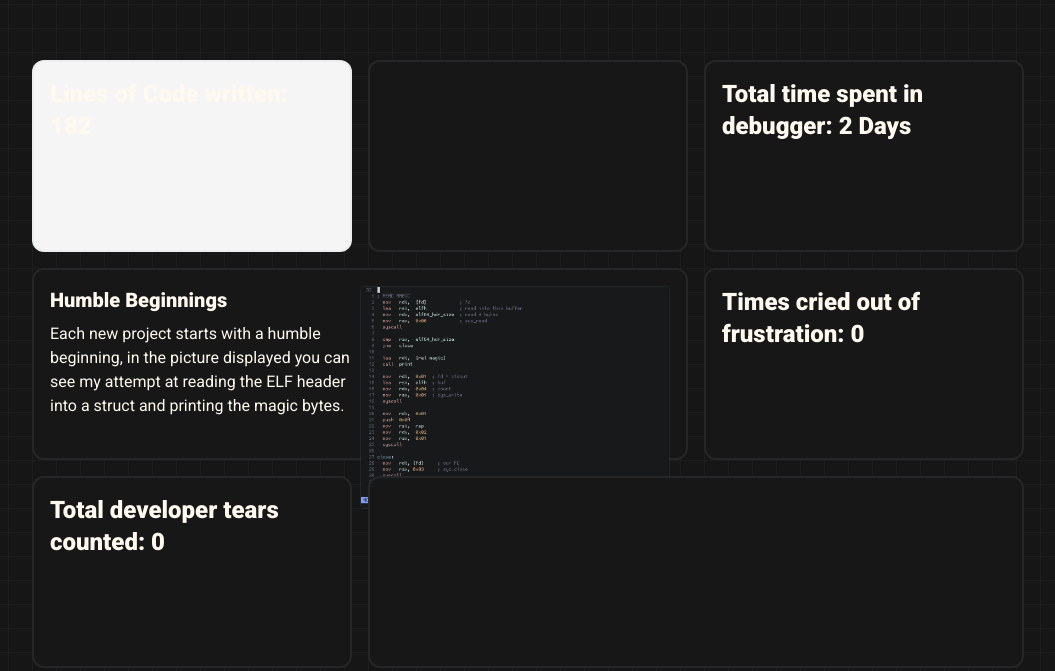
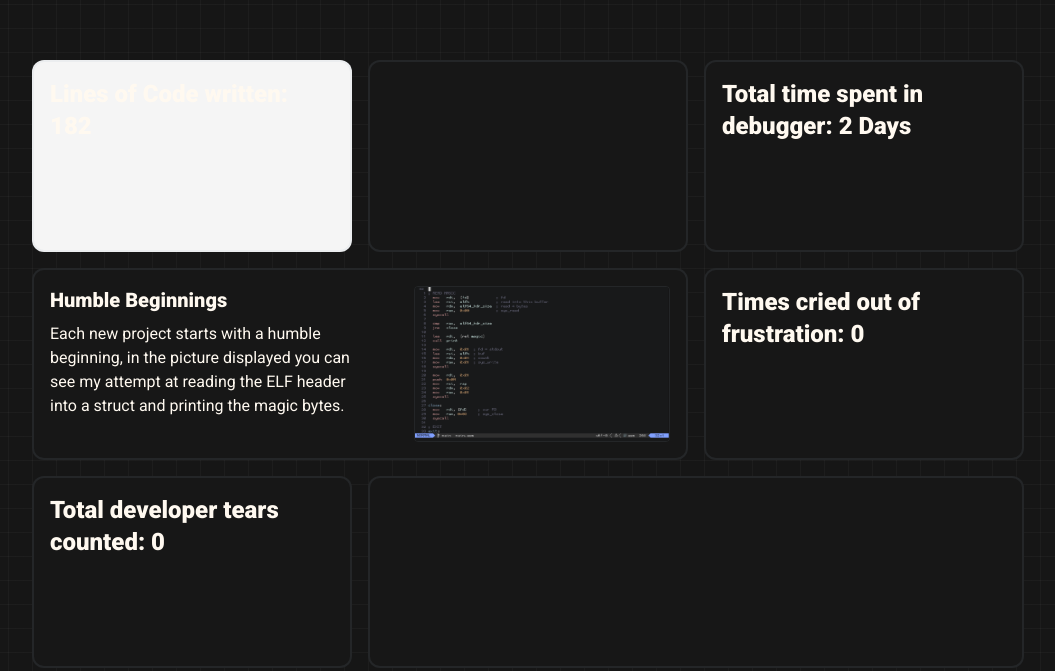
Before and after one commit to DeLuks2006/ASM-HTTP-Webp, a plain HTML site: page index.html in a window 1280 px wide. Shown: the part 740-1411 px from the top of the page, without its empty margins (112-1167 px from the left). Drawn offline with nearby package versions, Linux system fonts and the light colour scheme.

Commit message:
Fixed img

```diff
--- a/index.html
+++ b/index.html
@@ -72,7 +72,7 @@
       <div id=3 class="row-span-1 rounded-xl border-2 border-slate-400/10 p-4 bg-neutral-900">
         <p class="text-2xl font-semibold">Total time spent in debugger: 2 Days</p>
       </div>
-      <div id=4 class="row-span-1 rounded-xl border-2 border-slate-400/10 grid grid-cols-2 p-4 bg-neutral-900 col-span-2 flex flex-row">
+      <div id=4 class="row-span-1 rounded-xl border-2 border-slate-400/10 p-4 bg-neutral-900 col-span-2 flex flex-row">
         <div id="txt" class="flex flex-col flex-1">
           <h2 class="text-xl font-semibold pb-2">Humble Beginnings</h2>
           <p>
@@ -81,7 +81,7 @@
           </p>
         </div>
         <div id="image" class="flex flex-1 justify-end">
-          <img src="./images/magic.png" alt="img" class=" h-auto items-center rounded border border-slate-400/10 object-scale-down"
+          <img src="./images/magic.png" alt="img" class="w-64 h-auto items-center rounded border border-slate-400/10 object-fit"
             onclick="this.requestFullscreen()">
         </div>
       </div>
```
